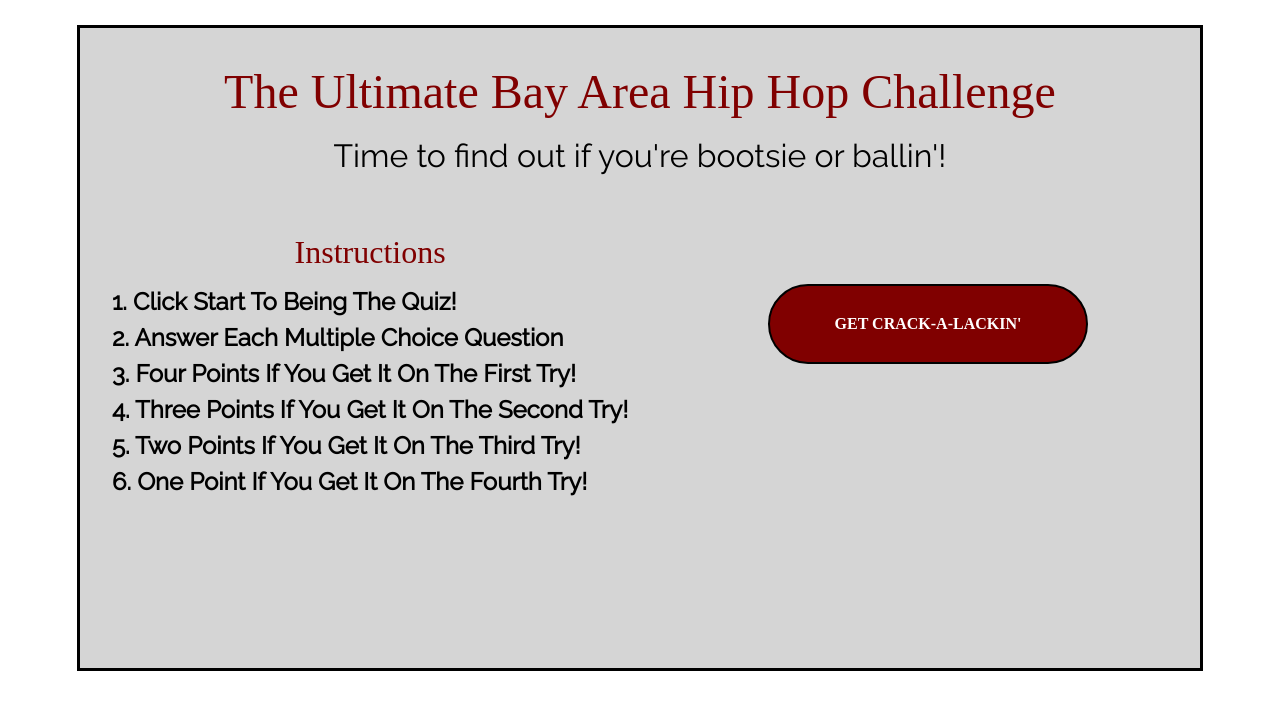
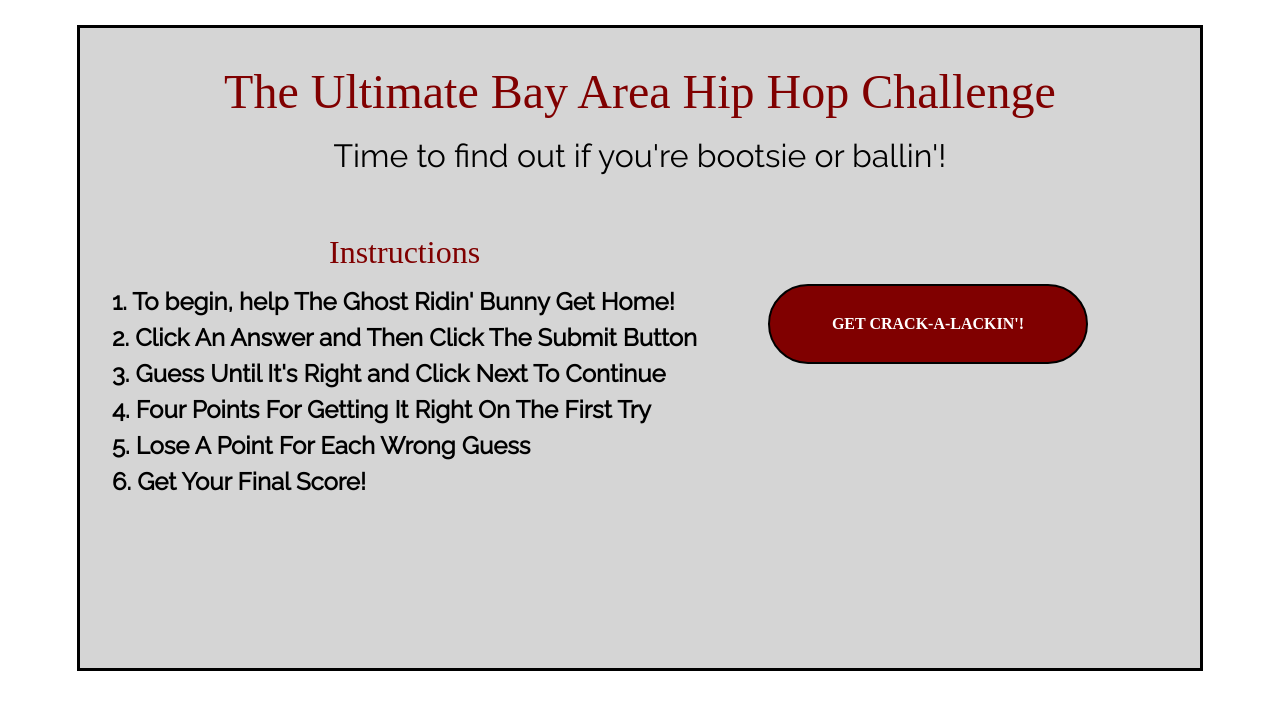
Before and after one commit to DefinitionOfDunne/quiz-app, a plain HTML site: page index.html in a window 1280 px wide. Drawn offline with nearby package versions, Linux system fonts and the light colour scheme; a web font is replaced by a local one.

Commit message:
Update index.html

```diff
--- a/index.html
+++ b/index.html
@@ -21,16 +21,16 @@
 	<div id="instructions">
 	<h4>Instructions</h4>
 	<ul id="instruction-list">
-		<li>1. Click Start To Being The Quiz!</li>
-		<li>2. Answer Each Multiple Choice Question</li>
-		<li>3. Four Points If You Get It On The First Try!</li>
-		<li>4. Three Points If You Get It On The Second Try!</li>
-		<li>5. Two Points If You Get It On The Third Try!</li>
-		<li>6. One Point If You Get It On The Fourth Try!</li>
+		<li>1. To begin, help The Ghost Ridin' Bunny Get Home!</li>
+		<li>2. Click An Answer and Then Click The Submit Button</li>
+		<li>3. Guess Until It's Right and Click Next To Continue</li>
+		<li>4. Four Points For Getting It Right On The First Try</li>
+		<li>5. Lose A Point For Each Wrong Guess</li>
+		<li>6. Get Your Final Score! </li>
 		</ul>
 		</div>
 
-	<button id="start-button">Get Crack-a-lackin'</button>
+	<button id="start-button">Get Crack-a-lackin'!</button>
 
 
 
@@ -63,7 +63,7 @@
 		</div>
 
 	<div id="quiz-tracker">
-	<h2>Point <br> Tracker</h2>
+	<h2>Point Tracker</h2>
 		<ul id="point-total">
 
 		</ul>
@@ -85,11 +85,9 @@
 		<p id="results-input"> </p>
 		<h2>points!</h2>
 	</header>
-	<!--
-	div id="feedback">
-		<p class="feedback-text"> Lorem ipsum dolor sit amet, consectetur adipisicing elit. Eveniet quo maiores perferendis ratione nihil, dolores delectus, aperiam laborum? Explicabo nam adipisci voluptates provident suscipit aliquid? </p>
+	<div id="feedback">
+	<p class="bootsie-or-ballin"> </p>
 	</div>
-	-->
 	<button id="new-game">Click to Try Again!</button>
 	</div>
 	</section>
```
